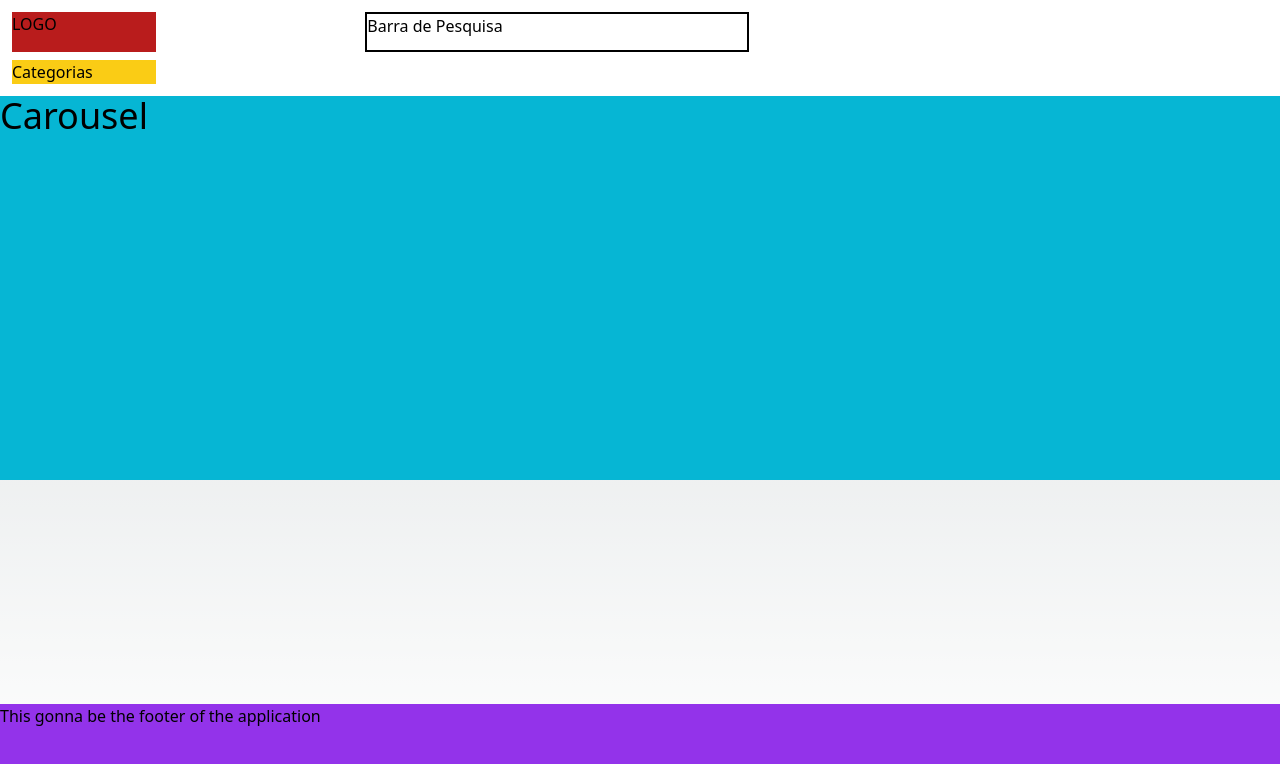
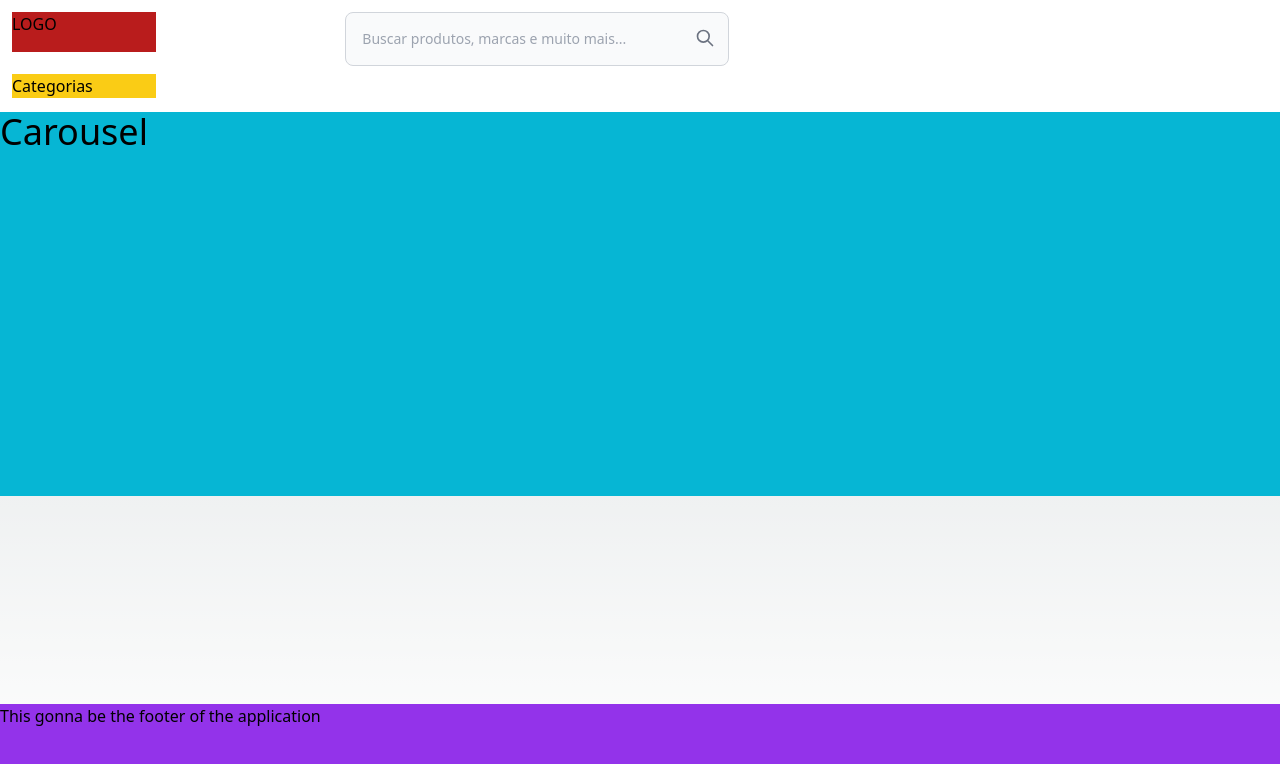
Before and after one commit to Daviiro/rogues-store, a Next.js app: page / in a window 1280 px wide. Shown: the top 764 px of the page. Built offline with nearby package versions, Linux system fonts and the light colour scheme.

Commit message:
feat: search bar

```diff
--- a/src/components/header/index.tsx
+++ b/src/components/header/index.tsx
@@ -1,11 +1,48 @@
 export default function Header() {
 	return (
-		<header className="w-full h-24 p-2 bg-white flex flex-col">
+		<header className="w-full h-28 p-2 bg-white flex flex-col">
 			<div className="w-7/12 flex justify-between m-1">
 				<div className="w-36 h-10 bg-red-700">LOGO</div>
-				<div className="w-96 h-10 bg-white border-2 border-black text-black">
-					Barra de Pesquisa
-				</div>
+				<form className="w-96 mx-5">
+					<label
+						htmlFor="default-search"
+						className="mb-2 text-sm font-medium text-gray-900 sr-only dark:text-white"
+					>
+						Search
+					</label>
+					<div className="relative">
+						<input
+							type="text"
+							id="default-search"
+							className="block w-full p-4  text-sm text-gray-900 border border-gray-300 rounded-lg bg-gray-50 focus:ring-blue-500 focus:border-blue-500 dark:bg-white dark:border-gray-600 dark:placeholder-gray-400 dark:text-black dark:focus:ring-blue-500 dark:focus:border-blue-500"
+							placeholder="Buscar produtos, marcas e muito mais..."
+							required
+						/>
+						<div className="absolute inset-y-0 -right-1 flex items-center pl-3 ">
+							<button
+								type="submit"
+								className="text-white
+								h-fit absolute right-2.5 bottom-2.5  font-medium rounded-lg text-sm px-2 py-2"
+							>
+								<svg
+									aria-hidden="true"
+									className="w-5 h-5 text-gray-500 dark:text-gray-400"
+									fill="none"
+									stroke="currentColor"
+									viewBox="0 0 24 24"
+									xmlns="http://www.w3.org/2000/svg"
+								>
+									<path
+										stroke-linecap="round"
+										stroke-linejoin="round"
+										stroke-width="2"
+										d="M21 21l-6-6m2-5a7 7 0 11-14 0 7 7 0 0114 0z"
+									></path>
+								</svg>
+							</button>
+						</div>
+					</div>
+				</form>
 			</div>
 			<div className="w-7/12 h-auto flex justify-between m-1">
 				<div className="w-36 h-6 bg-yellow-400 ">Categorias</div>
```
